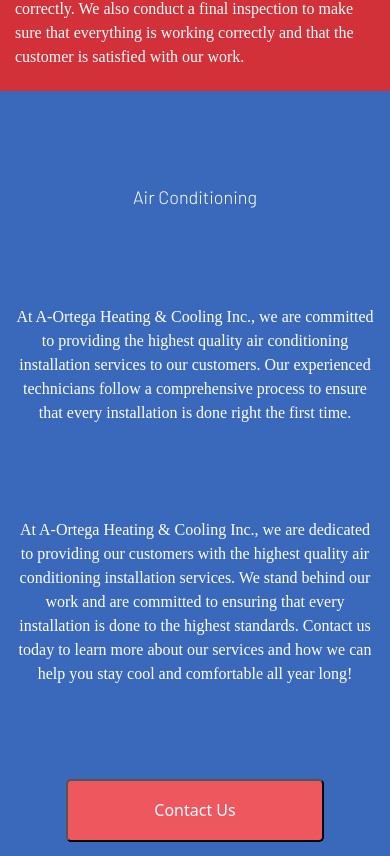
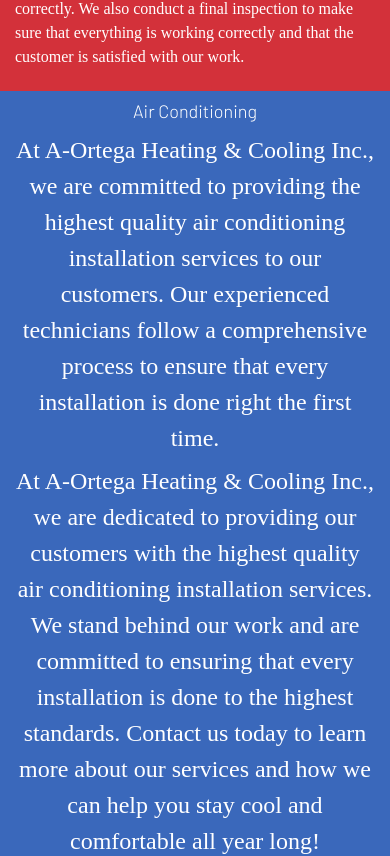
Before and after one commit to FatimaOrtega/ortega, a React (Create React App) app: page /installation in a window 390 px wide. Shown: the part 771-1627 px from the top of the page. Built offline with nearby package versions, Linux system fonts and the light colour scheme.

Commit message:
Changed font size

```diff
--- a/src/components/sections/InstallationPage/acInstall/acinstall.css
+++ b/src/components/sections/InstallationPage/acInstall/acinstall.css
@@ -47,7 +47,7 @@
 }
 
 @media (max-width: 991px) {
-  .acInstallparagraph {
+  /* .acInstallparagraph {
       font-size: medium;
-  }
+  } */
 }
--- a/src/components/sections/InstallationPage/ductInstall/ductinstall.css
+++ b/src/components/sections/InstallationPage/ductInstall/ductinstall.css
@@ -47,7 +47,7 @@
 }
 
 @media (max-width: 991px) {
-  .ductinstallInfo {
+  /* .ductInstallparagraph {
       font-size: medium;
-  }
+  } */
 }
--- a/src/components/sections/InstallationPage/furnaceInstall/furnaceinstall.css
+++ b/src/components/sections/InstallationPage/furnaceInstall/furnaceinstall.css
@@ -45,7 +45,7 @@
 }
 
 @media (max-width: 991px) {
-  .furnaceinstallInfo {
+  /* .furnaceInstallparagraph {
       font-size: medium;
-  }
+  } */
 }
--- a/src/components/sections/InstallationPage/waterheatInstall/waterheatinstall.css
+++ b/src/components/sections/InstallationPage/waterheatInstall/waterheatinstall.css
@@ -1,13 +1,8 @@
-
-
   .waterheatSection{
     height: 100vh;
     width: 100vw;
     background-color: #3A68BB;
     display: flex;
-
-
-
   }
 
   .waterheatinstallInfo{
@@ -26,7 +21,6 @@
     background: #EF575F;
     color:white;
     box-shadow: none;
-
   }
 
   .acinstallInfo button:hover {
@@ -34,9 +28,7 @@
     color:black;
   }
 
-
   .titleInstall{
-
     font-size:xx-large
   }
 
@@ -44,12 +36,10 @@
     margin-left: 15px;
     margin-right: 15px;
     font-size: x-large;
-
-
-}
+  }
 
 @media (max-width: 991px) {
-  .acInstallparagraph {
+  /* .acInstallparagraph {
       font-size: medium;
-  }
+  } */
 }
```
